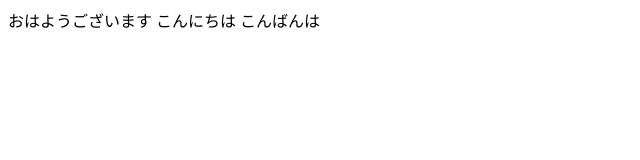
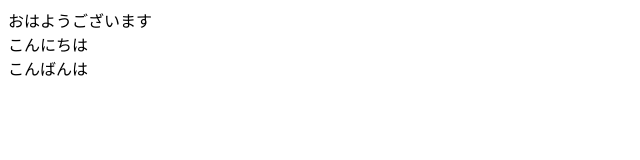
Before and after one commit to ogasho25/20230421-test, a plain HTML site: page index.html in a window 1280 px wide. Shown: the whole page, without its empty margins (0-640 px from the left). Drawn offline with Linux system fonts and the light colour scheme.

Commit message:
Update index.html

```diff
--- a/index.html
+++ b/index.html
@@ -5,8 +5,8 @@
     <title>タイトル</title>
   </head>
   <body>
-    おはようございます
-    こんにちは
+    おはようございます<br>
+    こんにちは<br>
     こんばんは
   </body>
 </html>
```
